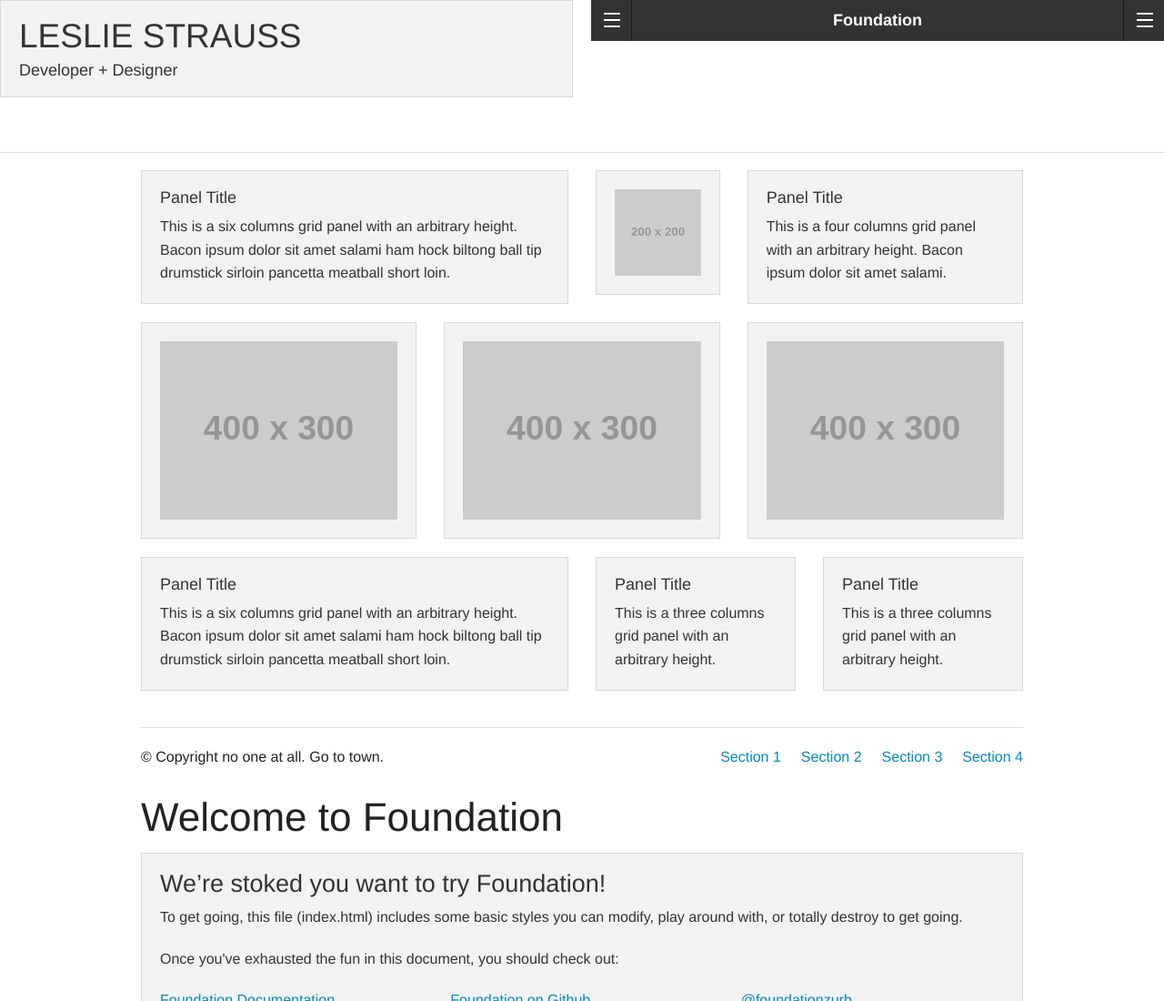
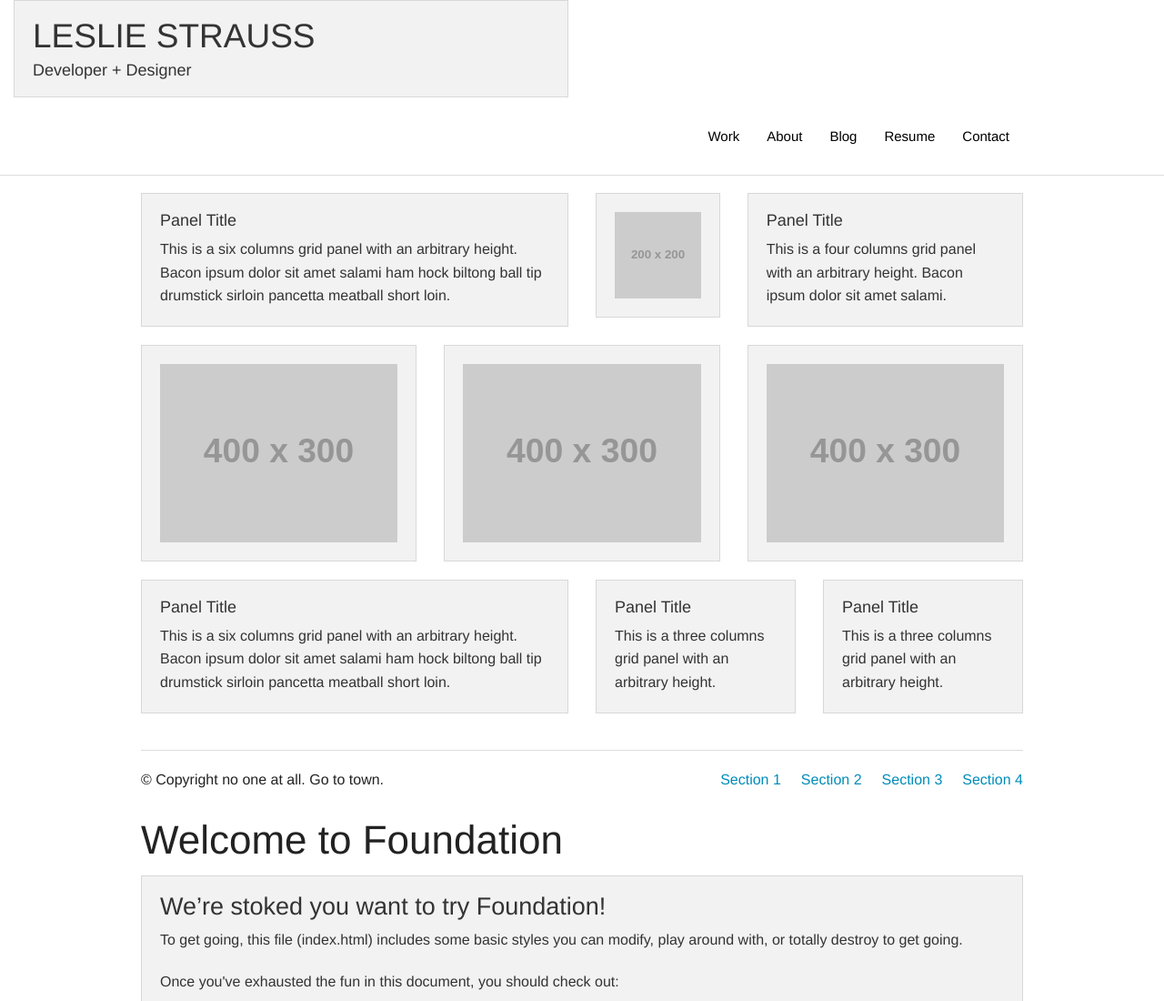
Before and after one commit to leslstrauss/nonagon, a website: page index.html in a window 1280 px wide. Shown: the top 1100 px of the page at 91% size. Drawn offline with Linux system fonts and the light colour scheme; placeholder pictures from the web are drawn by us.

Commit message:
Think I have nav bar figured out.

```diff
--- a/index.html
+++ b/index.html
@@ -11,27 +11,35 @@
 
     <body>
       <div class="flexrow">
-          <ul class="small-block-grid-2">
-            <li>
+        <div class="small-6 column">
           <div class="panel clearfix">
             <h2 class="text-left">LESLIE STRAUSS</h2>
             <h5 class="text-left">Developer + Designer</h5>
           </div>
+        </div>
+      </div>
+
+      <div class="row">
+        <div class="small-4 columns">
+        </div>
+        <div class="small-8 columns">
+          <nav class="top-bar" data-topbar role="navigation">
+            <ul class="title-area">
+              <li class="name">
+                <h1><a href="#"></a></h1>
               </li>
-            <li>
-              <nav class="tab-bar">
-                <div class="left-small">
-                  <a href="#idOfLeftMenu" role="button" aria-controls="idOfLeftMenu" aria-expanded="false" class="left-off-canvas-toggle menu-icon" ><span></span></a>
-                </div>
-                <section class="middle tab-bar-section">
-                  <h1 class="title">Foundation</h1>
+              <li class="toggle-topbar menu-icon"><a href="#"><span></span></a></li>
+            </ul>
+            <section class="top-bar-section">
+              <ul class="right">
+                <li><a href="#">Work</a></li>
+                <li><a href="#">About</a></li>
+                <li><a href="#">Blog</a></li>
+                <li><a href="#">Resume</a></li>
+                <li><a href="#">Contact</a></li>
+              </ul>
             </section>
-                <div class="right-small">
-                  <a href="#idOfRightMenu" role="button" aria-controls="idOfRightMenu" aria-expanded="false" class="right-off-canvas-toggle menu-icon" ><span></span></a>
-                </div>
           </nav>
-            </li>
-          </ul>
         </div>
       </div>
 
--- a/scss/_settings.scss
+++ b/scss/_settings.scss
@@ -455,37 +455,6 @@
 // $include-html-nav-classes: $include-html-classes;
 
 // We use this to set the background color for the breadcrumb container.
-$crumb-bg: scale-color($secondary-color, $lightness: 55%);
-
-// We use these to set the padding around the breadcrumbs.
-$crumb-padding: rem-calc(10 30 10);
-$crumb-side-padding: rem-calc(12);
-
-// We use these to control border styles.
-$crumb-function-factor: -10%;
-$crumb-border-size: 0px;
-$crumb-border-style: solid;
-$crumb-border-color: scale-color($crumb-bg, $lightness: $crumb-function-factor);
-$crumb-radius: $global-radius;
-
-// We use these to set various text styles for breadcrumbs.
-$crumb-font-size: rem-calc(20);
-$crumb-font-color: #000000;
-$crumb-font-color-current: $oil;
-$crumb-font-color-unavailable: $aluminum;
-$crumb-font-transform: lowercase;
-$crumb-link-decor: underline;
-
-// We use these to control the slash between breadcrumbs
-$crumb-slash-color: $base;
-$crumb-slash: "";
-
-// 04. Breadcrumbs
-// - - - - - - - - - - - - - - - - - - - - - - - - -
-
-// $include-html-nav-classes: $include-html-classes;
-
-// We use this to set the background color for the breadcrumb container.
 // $crumb-bg: scale-color($secondary-color, $lightness: 55%);
 
 // We use these to set the padding around the breadcrumbs.
@@ -1457,6 +1426,83 @@
 // $include-html-top-bar-classes: $include-html-classes;
 
 // Background color for the top bar
+$topbar-bg-color: #ffffff;
+$topbar-bg: $topbar-bg-color;
+
+// Height and margin
+// $topbar-height: 45px;
+// $topbar-margin-bottom: 0;
+
+// Controlling the styles for the title in the top bar
+// $topbar-title-weight: $font-weight-normal;
+// $topbar-title-font-size: rem-calc(17);
+
+// Style the top bar dropdown elements
+// $topbar-dropdown-bg: $oil;
+// $topbar-dropdown-link-color: $white;
+// $topbar-dropdown-link-bg: $oil;
+// $topbar-dropdown-link-weight: $font-weight-normal;
+// $topbar-dropdown-toggle-size: 5px;
+// $topbar-dropdown-toggle-color: $white;
+// $topbar-dropdown-toggle-alpha: 0.4;
+
+// Set the link colors and styles for top-level nav
+$topbar-link-color: #000000;
+$topbar-link-color-hover: $white;
+$topbar-link-color-active: $white;
+$topbar-link-color-active-hover: $white;
+$topbar-link-weight: $font-weight-normal;
+$topbar-link-font-size: rem-calc(15);
+// $topbar-link-hover-lightness: -10%; // Darken by 10%
+// $topbar-link-bg: $topbar-bg;
+// $topbar-link-bg-color-hover: $charcoal;
+// $topbar-link-bg-hover: #272727;
+// $topbar-link-bg-active: $primary-color;
+// $topbar-link-bg-active-hover: scale-color($primary-color, $lightness: -14%);
+// $topbar-link-font-family: $body-font-family;
+// $topbar-link-text-transform: none;
+// $topbar-link-padding: $topbar-height / 3;
+// $topbar-back-link-size: $h5-font-size;
+// $topbar-link-dropdown-padding: 20px;
+
+// $topbar-button-font-size: 0.75rem;
+// $topbar-button-top: 7px;
+
+// $topbar-dropdown-label-color: $monsoon;
+// $topbar-dropdown-label-text-transform: uppercase;
+// $topbar-dropdown-label-font-weight: $font-weight-bold;
+// $topbar-dropdown-label-font-size: rem-calc(10);
+// $topbar-dropdown-label-bg: $oil;
+
+// Top menu icon styles
+// $topbar-menu-link-transform: uppercase;
+// $topbar-menu-link-font-size: rem-calc(13);
+// $topbar-menu-link-weight: $font-weight-bold;
+// $topbar-menu-link-color: $white;
+// $topbar-menu-icon-color: $white;
+// $topbar-menu-link-color-toggled: $jumbo;
+// $topbar-menu-icon-color-toggled: $jumbo;
+
+// Transitions and breakpoint styles
+// $topbar-transition-speed: 300ms;
+// Using rem-calc for the below breakpoint causes issues with top bar
+// $topbar-breakpoint: #{lower-bound($medium-range)}; // Change to 9999px for always mobile layout
+// $topbar-media-query: $medium-up;
+
+// Divider Styles
+// $topbar-divider-border-bottom: solid 1px  scale-color($topbar-bg-color, $lightness: 13%);
+// $topbar-divider-border-top: solid 1px scale-color($topbar-bg-color, $lightness: -50%);
+
+// Sticky Class
+// $topbar-sticky-class: ".sticky";
+// $topbar-arrows: true; //Set false to remove the triangle icon from the menu item
+
+// 34. Top Bar
+// - - - - - - - - - - - - - - - - - - - - - - - - -
+
+// $include-html-top-bar-classes: $include-html-classes;
+
+// Background color for the top bar
 // $topbar-bg-color: $oil;
 // $topbar-bg: $topbar-bg-color;
 
@@ -1528,6 +1574,7 @@
 // $topbar-sticky-class: ".sticky";
 // $topbar-arrows: true; //Set false to remove the triangle icon from the menu item
 
+
 // 36. Visibility Classes
 // - - - - - - - - - - - - - - - - - - - - - - - - -
 
```
Also changed, not shown: css/app.css. Lines whose indentation alone changed are shown as unchanged.
